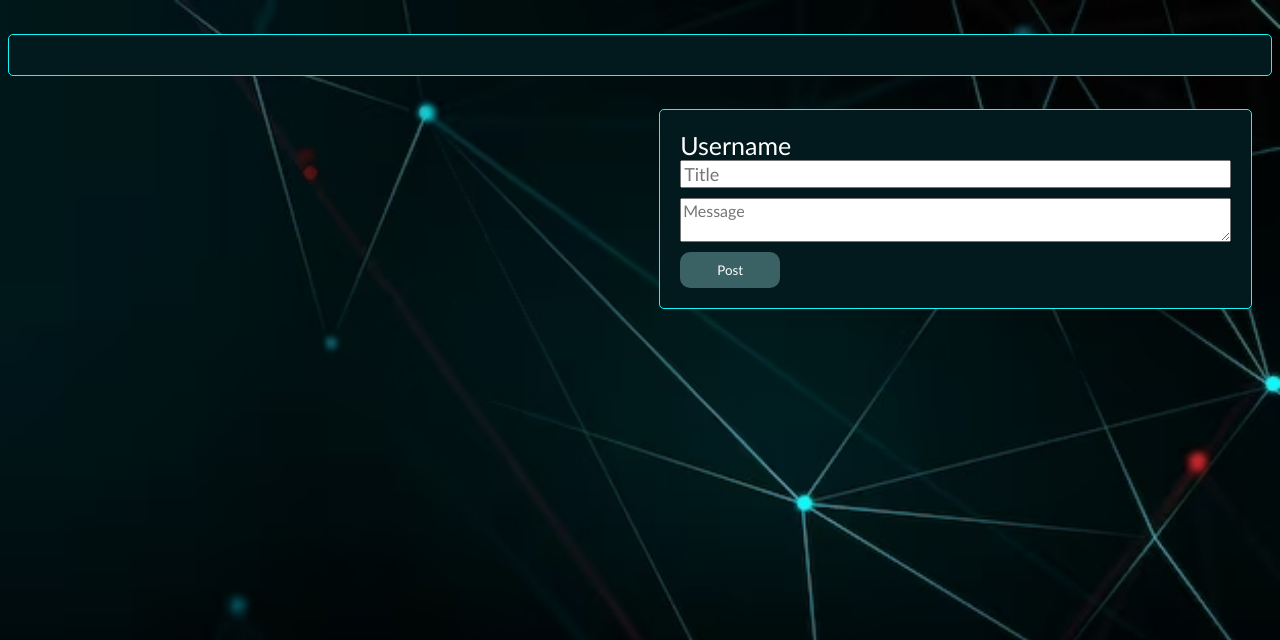
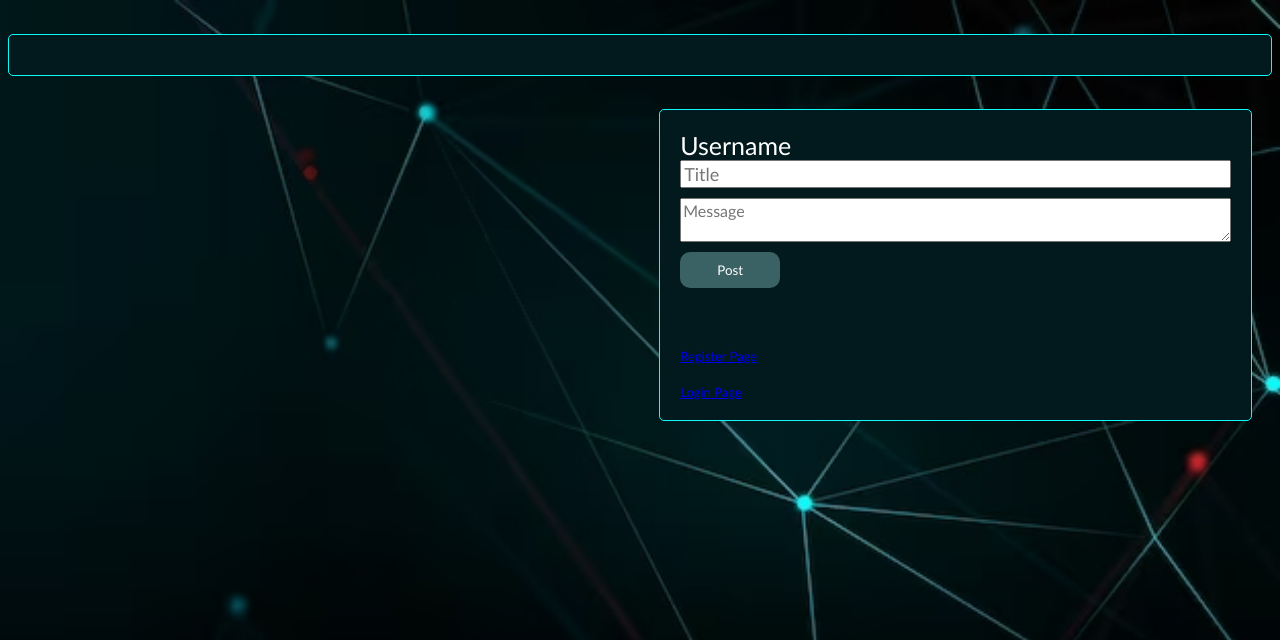
Before and after one commit to junyanchen123/312, a Flask app: page /posts.html in a window 1280 px wide. Shown: the top 640 px of the page. Run offline with Flask 3, Linux system fonts and the light colour scheme; data that the repository does not hold is empty.

Commit message:
updated redirect links

```diff
--- a/hello_flask/templates/posts.css
+++ b/hello_flask/templates/posts.css
@@ -93,3 +93,13 @@ button:active{
     color: #010F10;
 
 }
+
+#lpage {
+    font-size: small;
+    margin-top: 20px;
+}
+
+#rpage {
+    font-size: small;
+    margin-top: 60px;
+}
--- a/hello_flask/templates/posts.html
+++ b/hello_flask/templates/posts.html
@@ -25,6 +25,12 @@
                 <textarea class="post-message" id="messageBox" placeholder="Message"></textarea>
                 <button onclick="post();">Post</button>
             </div>
+            <div id="rpage">
+                <a href="/">Register Page</a>
+            </div>
+            <div id="lpage">
+                <a href="/login.html">Login Page</a>
+            </div>
         </div>
     </div>
 
```
